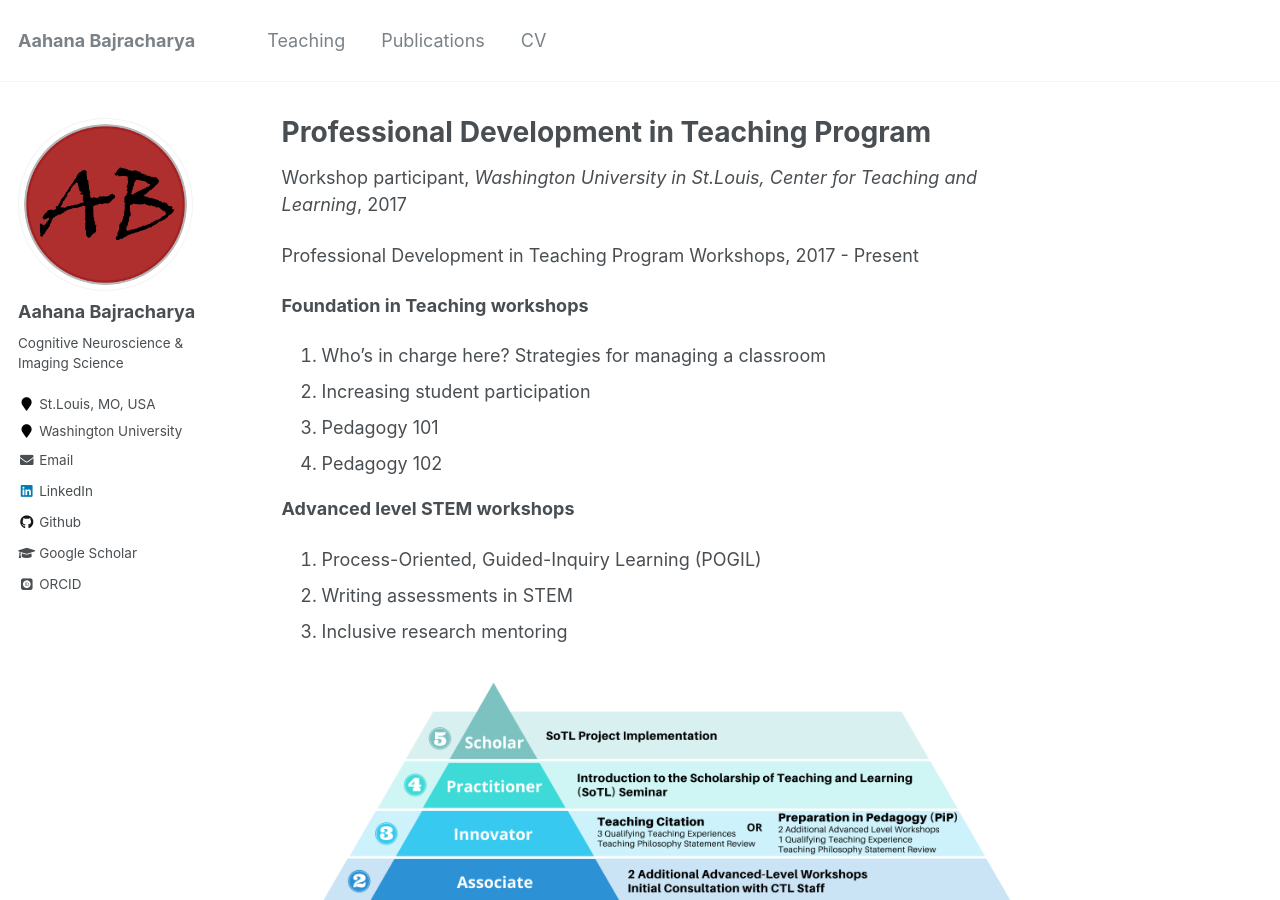
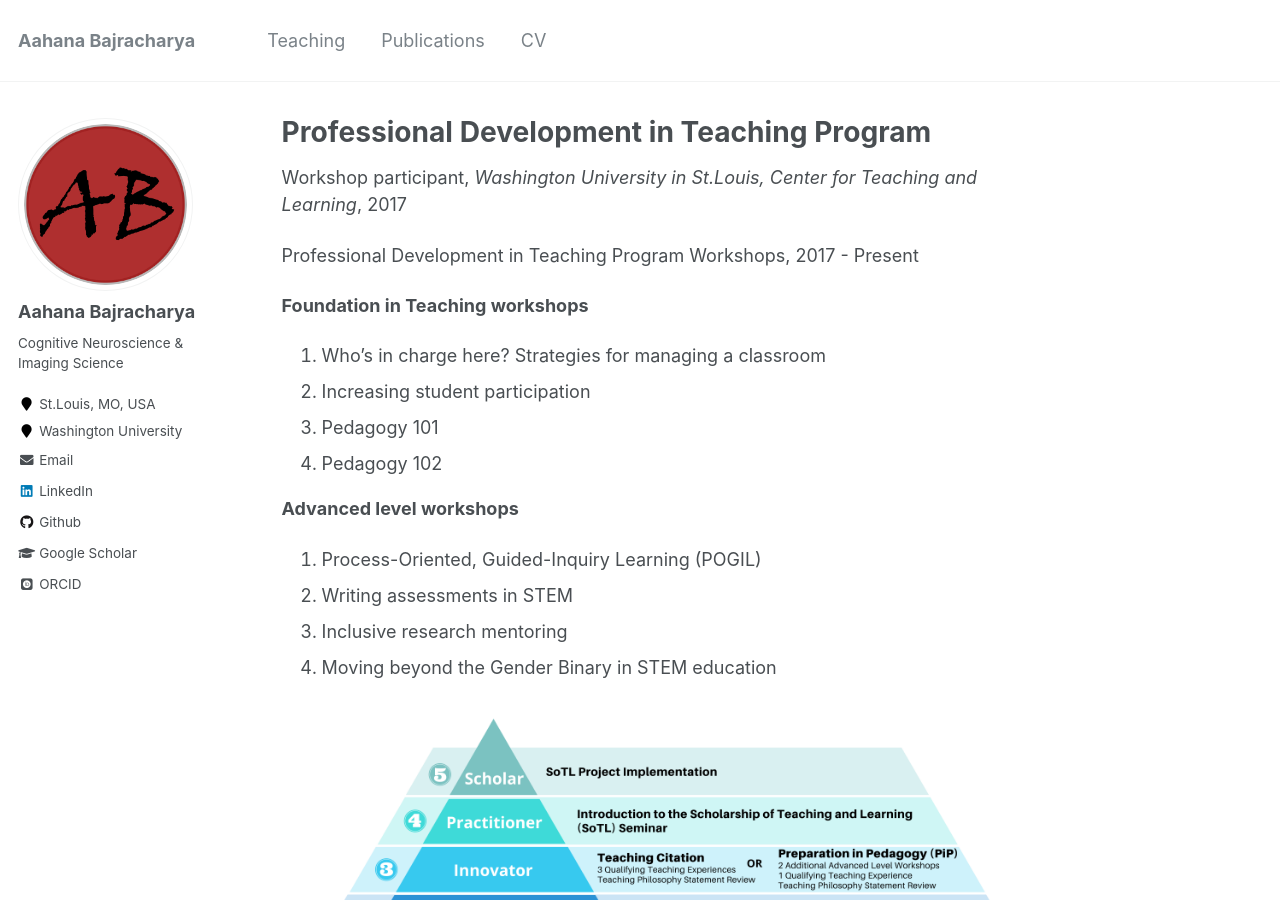
Before and after one commit to kritibhattarai23/kritibhattarai23.github.io, a Jekyll site: the page built from _teaching/Teaching-Citation.md, in a window 1280 px wide and 900 px high. Built offline with Jekyll 4.4.1, drawn with Linux system fonts in a browser that asks for light colours; some web fonts are replaced.

Commit message:
Update Teaching-Citation.md
added advance level workshop info

```diff
--- a/_teaching/Teaching-Citation.md
+++ b/_teaching/Teaching-Citation.md
@@ -15,9 +15,10 @@ Professional Development in Teaching Program Workshops, 2017 - Present
 3. Pedagogy 101
 4. Pedagogy 102
 
-**Advanced level STEM workshops**
+**Advanced level workshops**
 1. Process-Oriented, Guided-Inquiry Learning (POGIL)
 2. Writing assessments in STEM
 3. Inclusive research mentoring
+4. Moving beyond the Gender Binary in STEM education
 
 ![Workshops](/assets/images/Pyramid-white.png)
```
